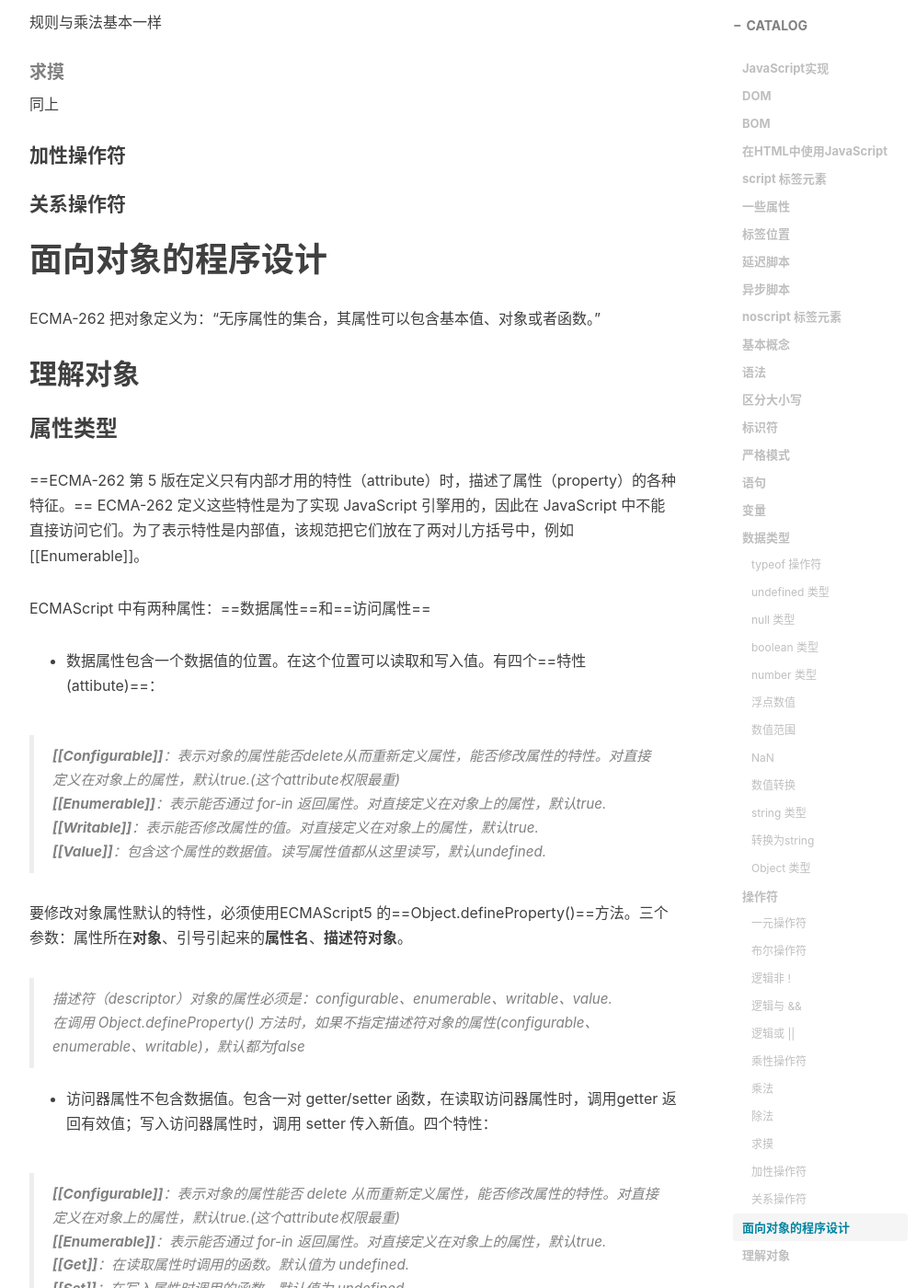
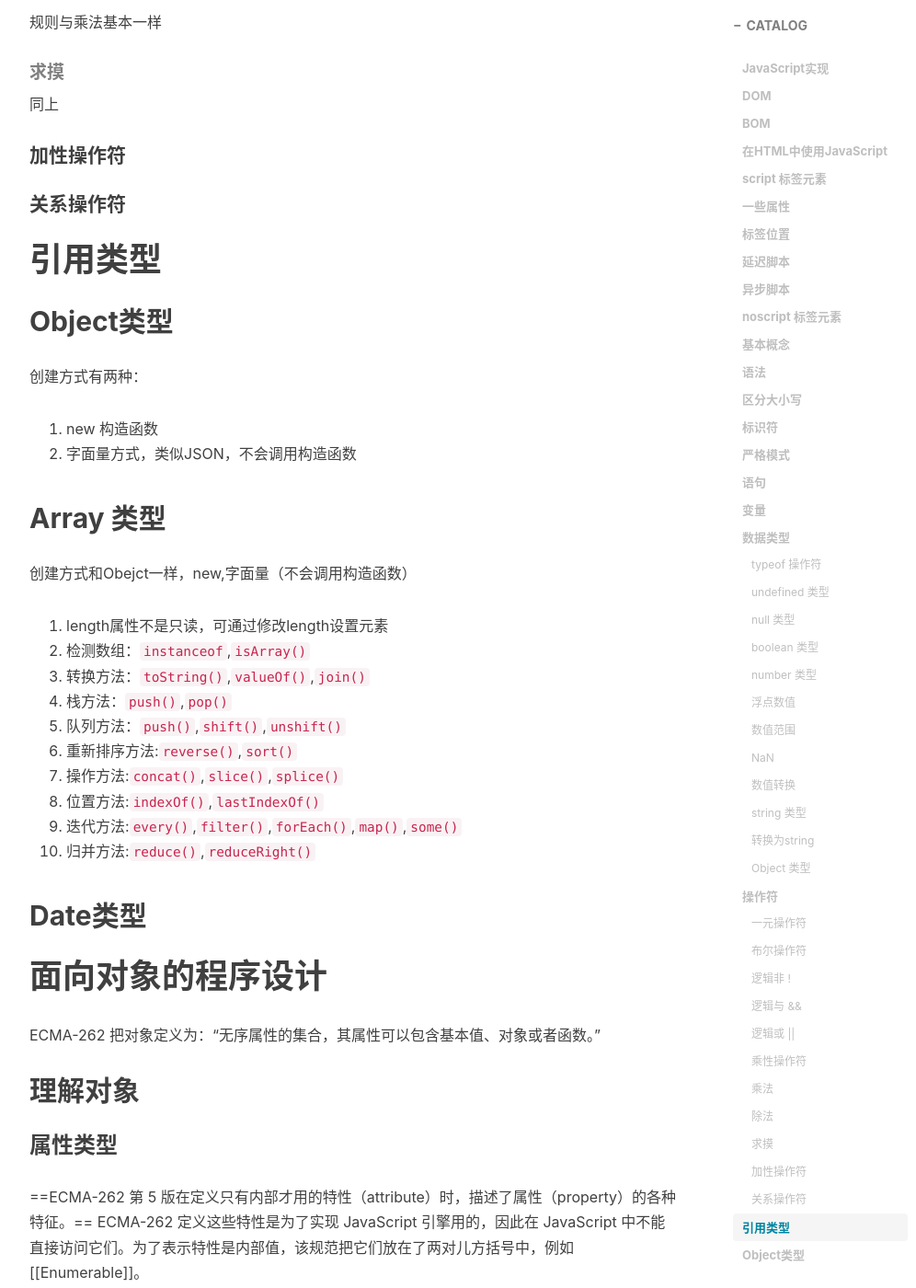
Before and after one commit to sunwgit/sunwgit.github.io, a Jekyll site: the page built from _posts/2017-12-25-JavaScript高级程序设计笔记.md, in a window 1280 px wide and 1400 px high, scrolled down 10303 px. Shown: the whole window at 92% size, without its empty margins (233-1229 px from the left). Built offline with Jekyll 4.4.1, drawn with Linux system fonts in a browser that asks for light colours; nearby versions of some CDN libraries; comment, search, counter and statistics services are not loaded.

Commit message:
引用类型-Object/Array

```diff
--- a/_posts/2017-12-25-JavaScript高级程序设计笔记.md
+++ b/_posts/2017-12-25-JavaScript高级程序设计笔记.md
@@ -429,6 +429,34 @@ var num3 = ++a +b;//22
 #### 加性操作符
 
 #### 关系操作符
+
+# 引用类型
+
+## Object类型
+
+创建方式有两种：
+
+1. new 构造函数
+2. 字面量方式，类似JSON，不会调用构造函数
+
+## Array 类型
+
+创建方式和Obejct一样，new,字面量（不会调用构造函数）
+
+1. length属性不是只读，可通过修改length设置元素
+2. 检测数组：`instanceof`,`isArray()`
+3. 转换方法：`toString()`,`valueOf()`,`join()`
+4. 栈方法：`push()`,`pop()`
+5. 队列方法：`push()`,`shift()`,`unshift()`
+6. 重新排序方法:`reverse()`,`sort()`
+7. 操作方法:`concat()`,`slice()`,`splice()`
+8. 位置方法:`indexOf()`,`lastIndexOf()`
+9. 迭代方法:`every()`,`filter()`,`forEach()`,`map()`,`some()`
+10. 归并方法:`reduce()`,`reduceRight()`
+
+## Date类型
+
+
 
 #  面向对象的程序设计
 
```
